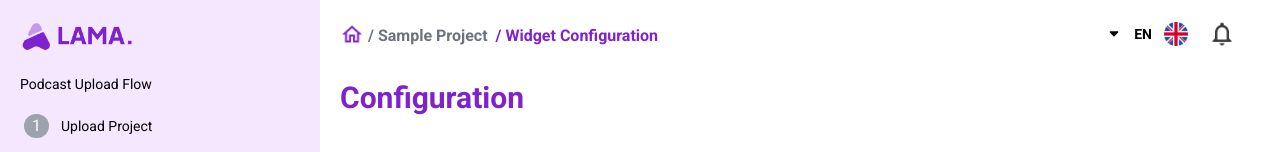
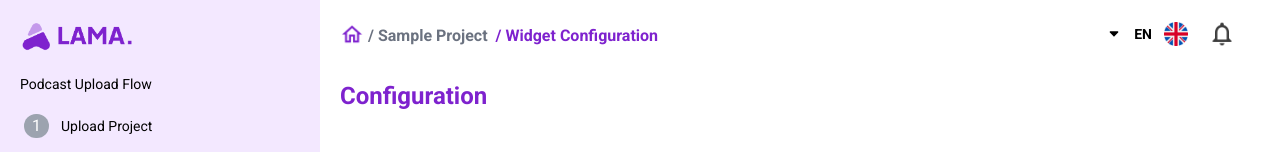
Before and after one commit to JabirHussain-AT/PodCast-MERN_webApp, a React (Vite) app in the folder client/: page /project/widget/config/1 in a window 1280 px wide. Shown: the top 152 px of the page. Built offline with nearby package versions, Linux system fonts and the light colour scheme.

Commit message:
feat : ui updated

```diff
--- a/client/src/pages/UploadPage.jsx
+++ b/client/src/pages/UploadPage.jsx
@@ -66,7 +66,7 @@ const UploadPage = () => {
       </ModalBox>
       {/*  */}
       <div className="w-full flex justify-start items-center ">
-        <div className="w-11/12 my-10 ml-1">
+        <div className="w-11/12 mt-10 mb-t ml-1">
           <h1 className="font-bold text-2xl font-roboto text-primary ">
             {uploadedItems?.length < 1
               ? "Uploads"
--- a/client/src/pages/WidgetConfigurations.jsx
+++ b/client/src/pages/WidgetConfigurations.jsx
@@ -71,7 +71,7 @@ const WidgetConfigurations = () => {
       />
       {/* head */}
       <div className="min-w-full">
-        <h1 className="font-roboto font-bold text-3xl text-primary my-8">
+        <h1 className="font-roboto font-bold text-2xl text-primary my-8">
           Configuration
         </h1>
       </div>
```
